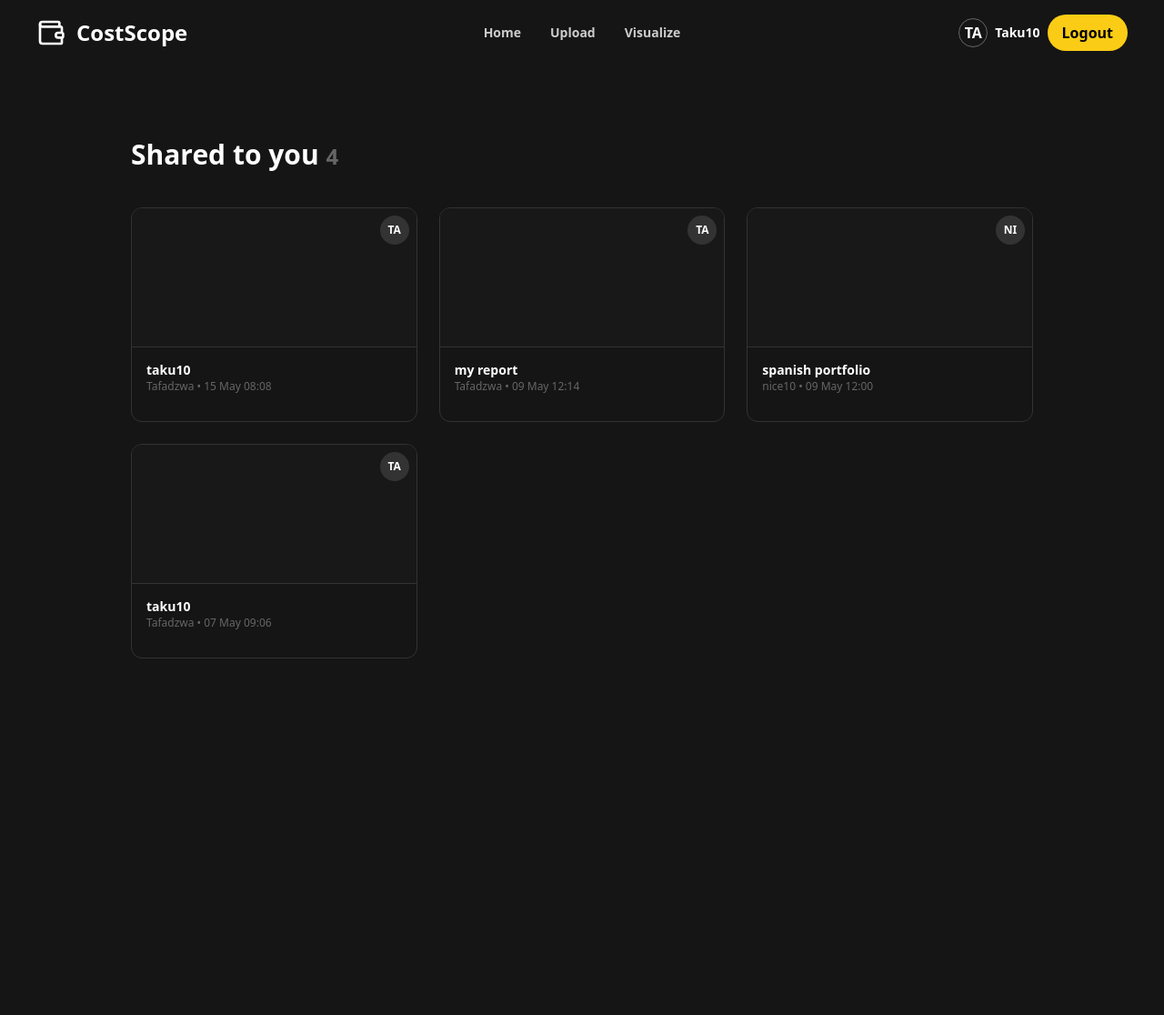
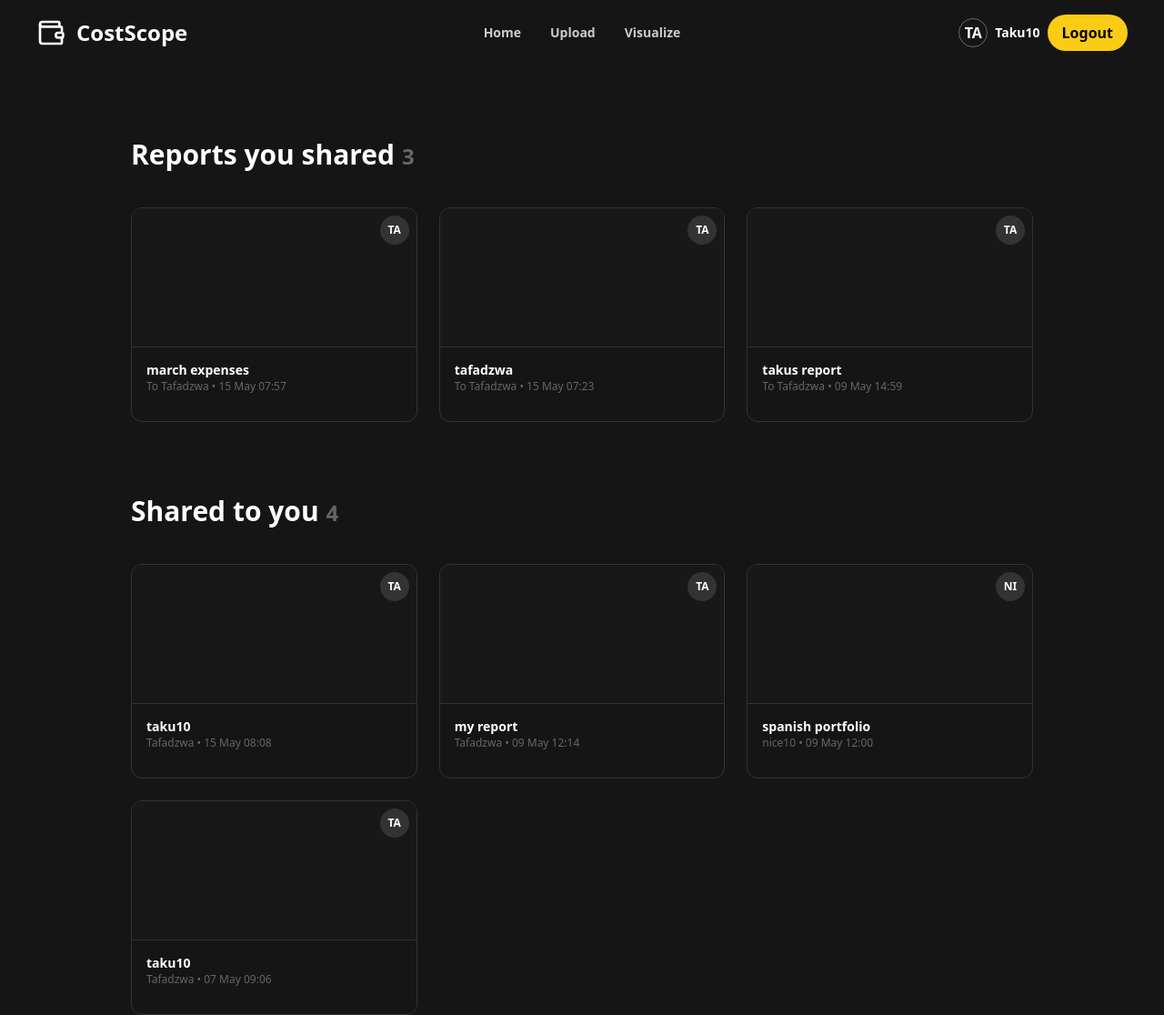
Before and after one commit to taku-muk/CITS3403-Project-Group42, a Flask app: page /shared-with-me in a window 1280 px wide. Shown: the whole page at 91% size. Before the commit the page ends 724 px from the top, so only its background shows below. Run offline with Flask 3, Linux system fonts and the light colour scheme; a user stored in the database is signed in; some libraries are stand-ins or nearby versions.

Commit message:
added functionality for users to see and revisit the reports they sent to other people

```diff
--- a/app/routes.py
+++ b/app/routes.py
@@ -239,7 +239,9 @@ def share_data():
 
     # For GET request, show the page
     sent_reports = SharedReport.query.filter_by(owner_id=current_user.id).order_by(SharedReport.timestamp.desc()).all()
+    received_reports = SharedReport.query.filter_by(recipient_username=current_user.username).all()
     return render_template('share.html', shared_reports=sent_reports)
+
 
 
 @main.route('/shared-report/<int:report_id>')
@@ -248,7 +250,7 @@ def view_shared_report(report_id):
     shared = SharedReport.query.get_or_404(report_id)
 
     # Guard: only the intended recipient may view
-    if shared.recipient_username != current_user.username:
+    if shared.recipient_username != current_user.username and shared.owner_id != current_user.id:
         flash("❌ You are not authorized to view this report.")
         return redirect(url_for('main.shared_with_me'))
 
@@ -353,5 +355,25 @@ def revoke_report(report_id):
 @main.route('/shared-with-me')
 @login_required
 def shared_with_me():
-    reports = SharedReport.query.filter_by(recipient_username=current_user.username).order_by(SharedReport.timestamp.desc()).all()
-    return render_template('shared_with_me.html', shared_reports=reports)
+    # Reports shared TO you
+    received_reports = (
+        SharedReport.query
+        .filter_by(recipient_username=current_user.username)
+        .order_by(SharedReport.timestamp.desc())
+        .all()
+    )
+
+    # Reports YOU shared
+    sent_reports = (
+        SharedReport.query
+        .filter_by(owner_id=current_user.id)
+        .order_by(SharedReport.timestamp.desc())
+        .all()
+    )
+
+    return render_template(
+        'shared_with_me.html',
+        shared_reports=received_reports,
+        sent_reports=sent_reports
+
+    )
--- a/app/templates/shared_with_me.html
+++ b/app/templates/shared_with_me.html
@@ -59,6 +59,47 @@
     </div>
   </header>
 
+  <div class="flex justify-center">
+    <div class="max-w-5xl w-full px-4 space-y-16">
+      <!-- Reports You Shared Section -->
+      <div class="mt-20">
+        <h2 class="text-3xl font-semibold mb-10">
+          Reports you shared
+          <span class="text-[#666666] text-2xl">{{ sent_reports|length }}</span>
+        </h2>
+
+        <div class="grid grid-cols-3 gap-6">
+          {% for report in sent_reports %}
+          <a href="{{ url_for('main.view_shared_report', report_id=report.id) }}"
+             class="relative border border-[#333333] rounded-xl aspect-[4/3] flex flex-col justify-end hover:border-[#444] cursor-pointer overflow-hidden group">
+            <div class="absolute top-0 left-0 w-full h-[65%] bg-[#181818]"></div>
+            <span class="absolute top-2 right-2 w-8 h-8 rounded-full bg-[#333333]
+             flex items-center justify-center text-xs font-semibold group-hover:bg-[#444]">
+              {{ report.recipient_username[:2]|upper }}
+            </span>
+            <div class="absolute top-[65%] left-0 w-full h-px bg-[#333333]"></div>
+
+            <div class="absolute top-[65%] left-0 w-full p-4">
+              <div class="text-sm font-semibold truncate">{{ report.report_title|lower }}</div>
+              <div class="text-xs text-[#666666]">
+                To {{ report.recipient_username }} •
+                {{ report.timestamp.strftime('%d %b %H:%M') }}
+              </div>
+            </div>
+          </a>
+          {% endfor %}
+
+          {% if sent_reports|length % 3 != 0 %}
+            {% for _ in range(3 - (sent_reports|length) % 3) %}
+              <div class="border border-transparent aspect-[4/3]"></div>
+            {% endfor %}
+          {% endif %}
+        </div>
+      </div>
+    </div>
+  </div>
+
+
   <!-- ✅ ADD top padding to push content below header -->
   <div class=" flex justify-center">
     <div class="max-w-5xl w-full px-4 space-y-16">
```
